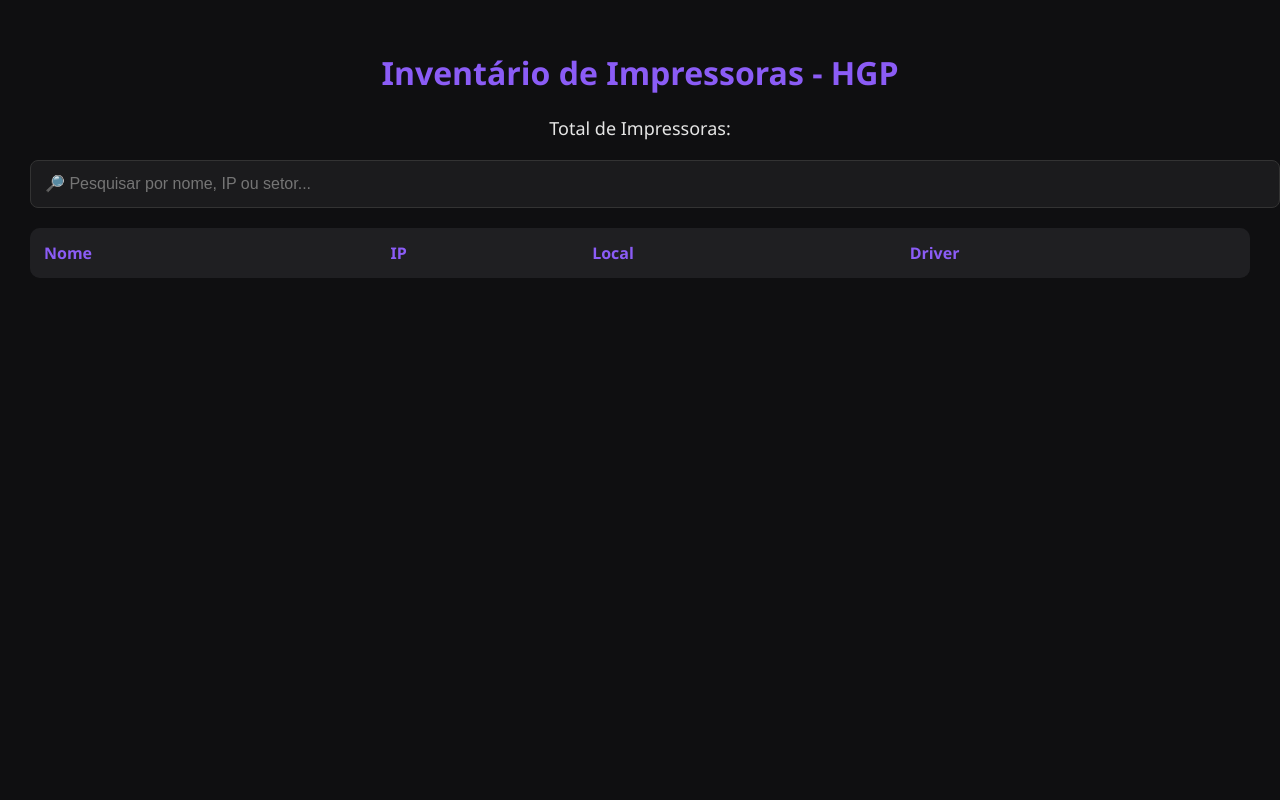
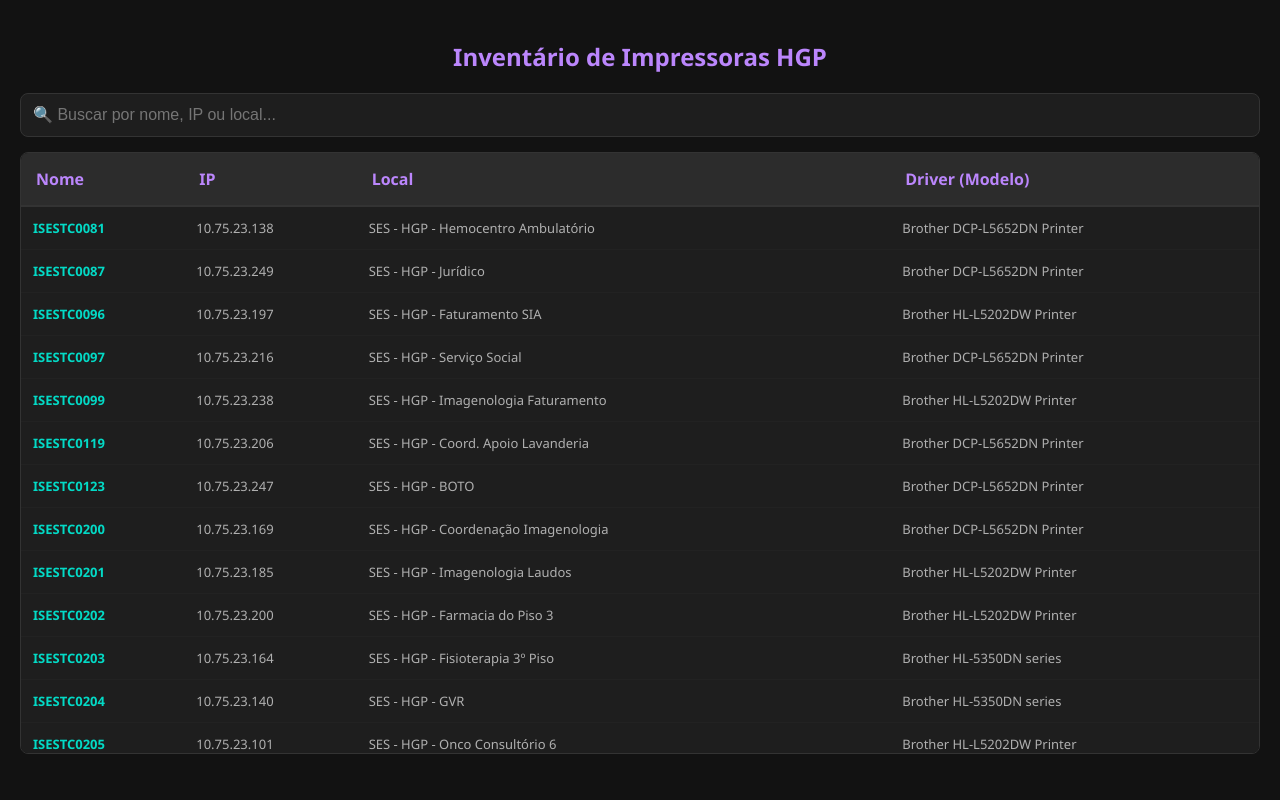
Before and after one commit to Neguim6/Impressoras, a plain HTML site: page index.html in a window 1280 px wide. Drawn offline with Linux system fonts and the light colour scheme.

Commit message:
Update index.html

```diff
--- a/index.html
+++ b/index.html
@@ -1,134 +1,116 @@
 <!DOCTYPE html>
-<html lang="pt-BR">
+<html lang="pt-br">
 <head>
     <meta charset="UTF-8">
-<title>Inventário de Impressoras HGP</title>
-
+    <meta name="viewport" content="width=device-width, initial-scale=1.0">
+    <title>Inventário HGP - Dark</title>
     <style>
-
-body{
-font-family:Segoe UI;
-background:#0f0f11;
-color:#e5e5e5;
-margin:0;
-padding:30px;
+        /* Estilos Dark Mode */
+        body {
+            font-family: 'Segoe UI', Tahoma, Geneva, Verdana, sans-serif;
+            margin: 0;
+            padding: 20px;
+            background-color: #121212;
+            color: #e0e0e0;
         }
 
-.container{
-max-width:1500px;
-margin:auto;
+        h2 {
+            text-align: center;
+            color: #bb86fc;
+            margin-bottom: 20px;
         }
 
-h1{
-text-align:center;
-color:#8b5cf6;
+        .search-box {
+            width: 100%;
+            padding: 12px;
+            margin-bottom: 15px;
+            border: 1px solid #333;
+            border-radius: 8px;
+            background-color: #1e1e1e;
+            color: #fff;
+            font-size: 16px;
+            box-sizing: border-box;
+            outline: none;
         }
 
-.stats{
-text-align:center;
-font-size:18px;
-margin-bottom:20px;
+        .search-box:focus {
+            border-color: #bb86fc;
         }
 
-.search{
-width:100%;
-padding:14px;
-border-radius:8px;
-border:1px solid #333;
-background:#1b1b1d;
-color:white;
-font-size:16px;
-margin-bottom:20px;
+        /* Container com Scroll para aguentar as 142 linhas */
+        .table-container {
+            max-height: 75vh;
+            overflow-y: auto;
+            border: 1px solid #333;
+            border-radius: 8px;
+            background-color: #1e1e1e;
         }
 
-.table-container{
-background:#161618;
-border-radius:10px;
-overflow:auto;
-max-height:75vh;
+        table {
+            width: 100%;
+            border-collapse: collapse;
         }
 
-table{
-width:100%;
-border-collapse:collapse;
+        thead th {
+            position: sticky;
+            top: 0;
+            background-color: #2c2c2c;
+            color: #bb86fc;
+            padding: 15px;
+            text-align: left;
+            z-index: 10;
+            border-bottom: 2px solid #333;
         }
 
-thead{
-background:#1f1f22;
+        td {
+            padding: 12px;
+            border-bottom: 1px solid #222;
+            font-size: 13px;
+            color: #b0b0b0;
         }
 
-th{
-padding:14px;
-text-align:left;
-color:#8b5cf6;
-position:sticky;
-top:0;
+        tr:hover {
+            background-color: #252525;
         }
 
-td{
-padding:12px;
-border-bottom:1px solid #252525;
+        .highlight {
+            color: #03dac6;
+            font-weight: bold;
         }
 
-tr:hover{
-background:#202024;
+        /* Barra de rolagem personalizada */
+        .table-container::-webkit-scrollbar {
+            width: 8px;
         }
-
-.printer{
-font-weight:bold;
-color:white;
+        .table-container::-webkit-scrollbar-thumb {
+            background: #333;
+            border-radius: 4px;
         }
-
-.ip{
-font-family:monospace;
-color:#60a5fa;
-}
-
     </style>
-
 </head>
-
 <body>
 
-<div class="container">
+    <h2>Inventário de Impressoras HGP</h2>
 
-<h1>Inventário de Impressoras - HGP</h1>
-
-<div class="stats">
-Total de Impressoras: <b id="count"></b>
-</div>
-
-<input
-type="text"
-id="search"
-class="search"
-placeholder="🔎 Pesquisar por nome, IP ou setor..."
-onkeyup="filter()"
-/>
+    <input type="text" id="searchInput" class="search-box" placeholder="🔍 Buscar por nome, IP ou local..." onkeyup="filterTable()">
 
     <div class="table-container">
-
         <table>
-
             <thead>
                 <tr>
                     <th>Nome</th>
                     <th>IP</th>
                     <th>Local</th>
-<th>Driver</th>
+                    <th>Driver (Modelo)</th>
                 </tr>
             </thead>
-
-<tbody id="tableBody"></tbody>
-
+            <tbody id="tableBody">
+                </tbody>
         </table>
-
-</div>
-
     </div>
 
     <script>
-
+        // Array com as 142 impressoras fornecidas
         const printerData = [
             {"Nome":"ISESTC0081","IP":"10.75.23.138","Local":"SES - HGP - Hemocentro Ambulatório","Driver":"Brother DCP-L5652DN Printer"},
             {"Nome":"ISESTC0087","IP":"10.75.23.249","Local":"SES - HGP - Jurídico","Driver":"Brother DCP-L5652DN Printer"},
@@ -274,45 +256,43 @@
             {"Nome":"ISESTC1231","IP":"10.75.23.113","Local":"SES - HGP - Nutrição Clínica","Driver":"Brother HL-16402DW Printer"}
         ];
 
-function render(data){
-
-const body=document.getElementById("tableBody");
-body.innerHTML="";
-
-data.forEach(p=>{
-
-body.innerHTML+=`
-<tr>
-<td class="printer">${p.nome}</td>
-<td class="ip">${p.ip}</td>
-<td>${p.local}</td>
-<td>${p.driver}</td>
-</tr>
-`;
-
+        // Função para desenhar a tabela
+        function renderTable(data) {
+            const tableBody = document.getElementById('tableBody');
+            tableBody.innerHTML = '';
+            data.forEach(item => {
+                const row = `<tr>
+                    <td class="highlight">${item.Nome}</td>
+                    <td>${item.IP}</td>
+                    <td>${item.Local}</td>
+                    <td>${item.Driver}</td>
+                </tr>`;
+                tableBody.innerHTML += row;
             });
-
-document.getElementById("count").innerText=data.length;
-
         }
 
-function filter(){
-
-const q=document.getElementById("search").value.toLowerCase();
-
-const filtered=printers.filter(p=>
-p.nome.toLowerCase().includes(q)||
-p.ip.includes(q)||
-p.local.toLowerCase().includes(q)
+        // Função de busca
+        function filterTable() {
+            const query = document.getElementById('searchInput').value.toLowerCase();
+            const filteredData = printerData.filter(item =>
+                item.Nome.toLowerCase().includes(query) ||
+                item.IP.toLowerCase().includes(query) ||
+                item.Local.toLowerCase().includes(query)
             );
-
-render(filtered);
-
+            renderTable(filteredData);
         }
 
-render(printers);
+        // Registro do Service Worker
+        if ('serviceWorker' in navigator) {
+            window.addEventListener('load', () => {
+                navigator.serviceWorker.register('./sw.js')
+                .then(reg => console.log('SW registrado!', reg))
+                .catch(err => console.log('Erro no SW:', err));
+            });
+        }
 
+        // Inicializa a tabela ao carregar
+        renderTable(printerData);
     </script>
-
 </body>
 </html>
```
Lines whose indentation alone changed are shown as unchanged.
